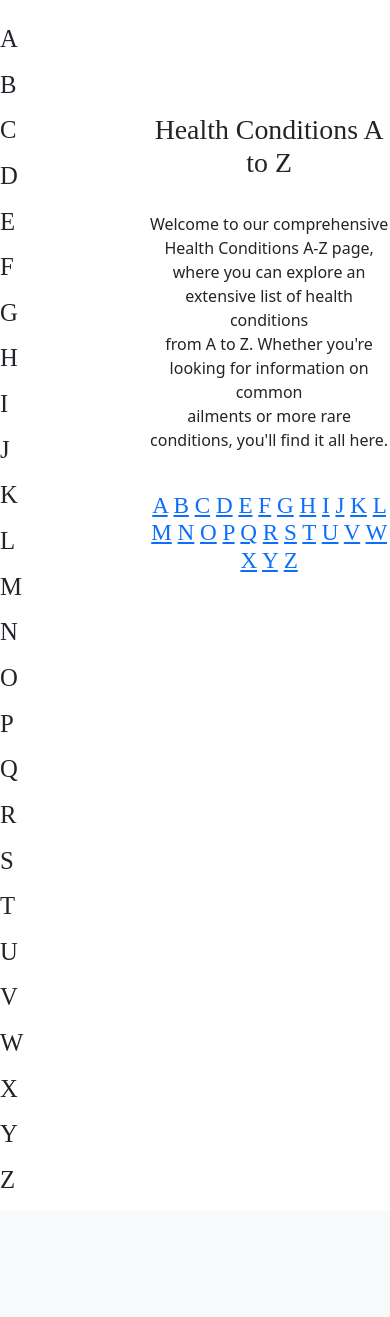
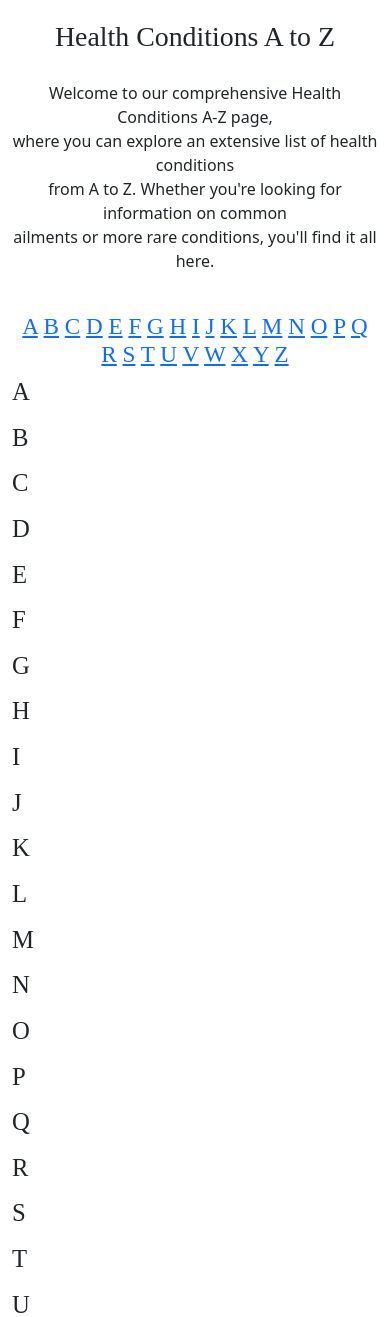
Before and after one commit to BWuthrich06/My_Health_Project, a Flask app: page /conditions in a window 390 px wide. Shown: the part 56-1373 px from the top of the page. Before the commit the page ends 1244 px from the top, so only its background shows below. Run offline with Flask 2, Linux system fonts and the light colour scheme; the visitor is signed in with stand-in values (Sample User, id 1); data that the repository does not hold is empty.

```diff
--- a/static/style.css
+++ b/static/style.css
@@ -257,9 +338,18 @@ body#search_physician_page {
 /*Intro on Health Condition A to Z page*/
 #all_health_conditions_header {
     text-align: center;
-    position: absolute;
-    top: 20%;
-    left: 38%;
+    margin: 0 auto;
+    padding: 20px;
+}
+
+#a_to_z {
+    text-align: center;
+    margin: 0 auto;
+}
+
+#a_to_z_intro {
+    text-align: center;
+    margin: 0 auto;
 }
 
 
--- a/templates/all_conditions.html
+++ b/templates/all_conditions.html
@@ -9,16 +9,32 @@
 
   <script type="text/jsx" src="/static/all_condition.jsx"></script>
 </head>
-{% block body %}<br>
+{% block body %}
 
+<div class="container">
+
+  <div class="row">
+    <div class="col-12">
       <div id="all_health_conditions_header">
-<h1>Health Conditions A to Z</h1><br>
+        <h1>Health Conditions A to Z</h1>
+      </div>
+    </div>
+  </div>
 
+  <div class="row">
+    <div class="col-12">
+      <div id="a_to_z_intro"
         <p>Welcome to our comprehensive Health Conditions A-Z page,<br>
           where you can explore an extensive list of health conditions<br>
           from A to Z. Whether you're looking for information on common<br>
           ailments or more rare conditions, you'll find it all here.</p><br>
+      </div>
+    </div>
+  </div>
 
+  <div class="row">
+    <div class="col-12">
+      <div id="a_to_z">
         <h3>
           <span>
             <a href="#a">A</a>
@@ -48,8 +64,12 @@
             <a href="#y">Y</a>
             <a href="#z">Z</a>
           </span>
-</h3><br>
+        </h3>
       </div>
+    </div>
+  </div>
+
+
 
 <h2 id ="a">A</h2>
 
@@ -453,5 +473,5 @@
 
 
 
-
+</div>
 {% endblock %}
```
Also changed, not shown: other parts of static/style.css (+81 -43 lines), templates/profile.html (+15 -16 lines), templates/results.html (+28 -12 lines). Lines whose indentation alone changed are shown as unchanged.
